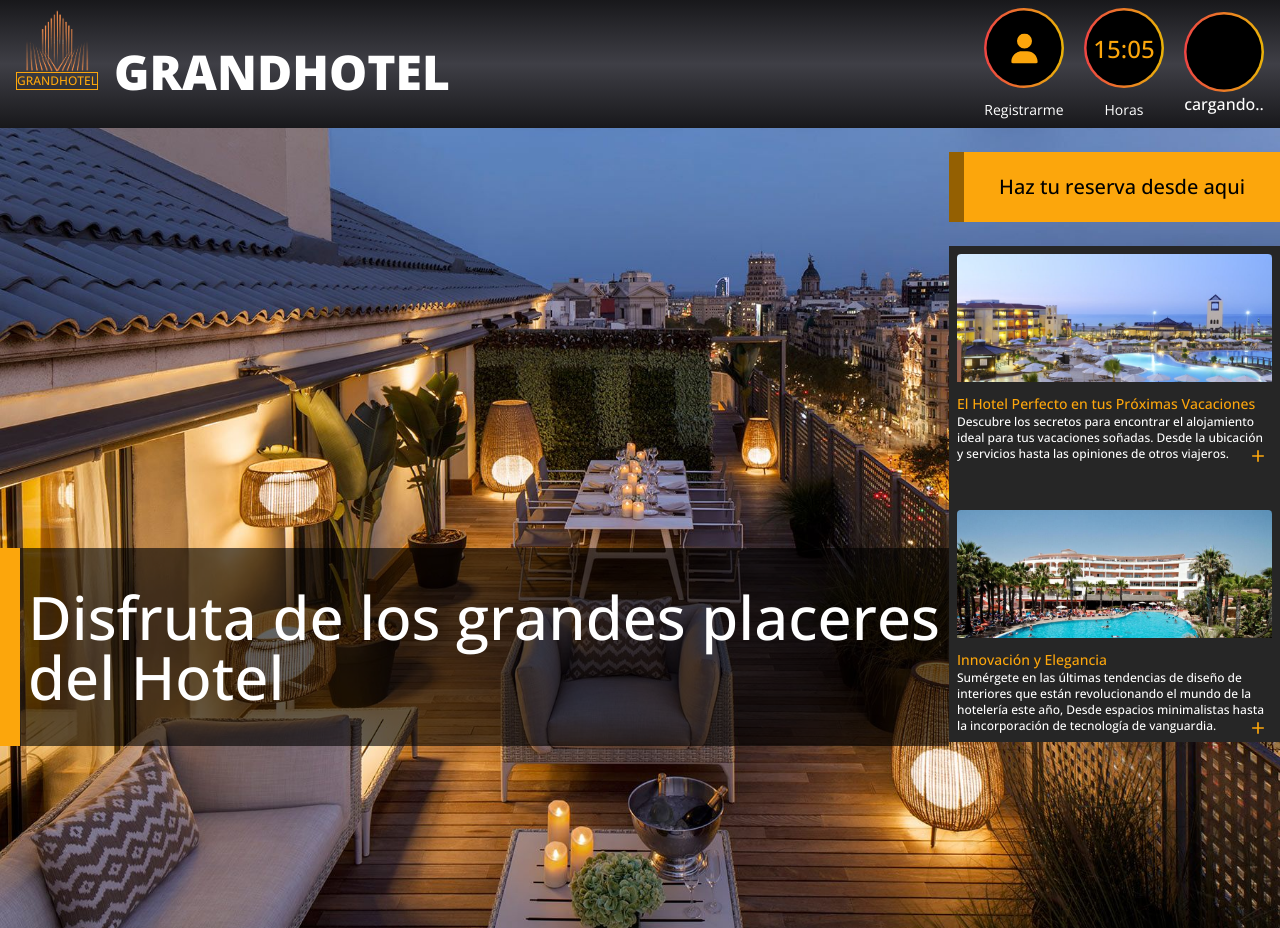
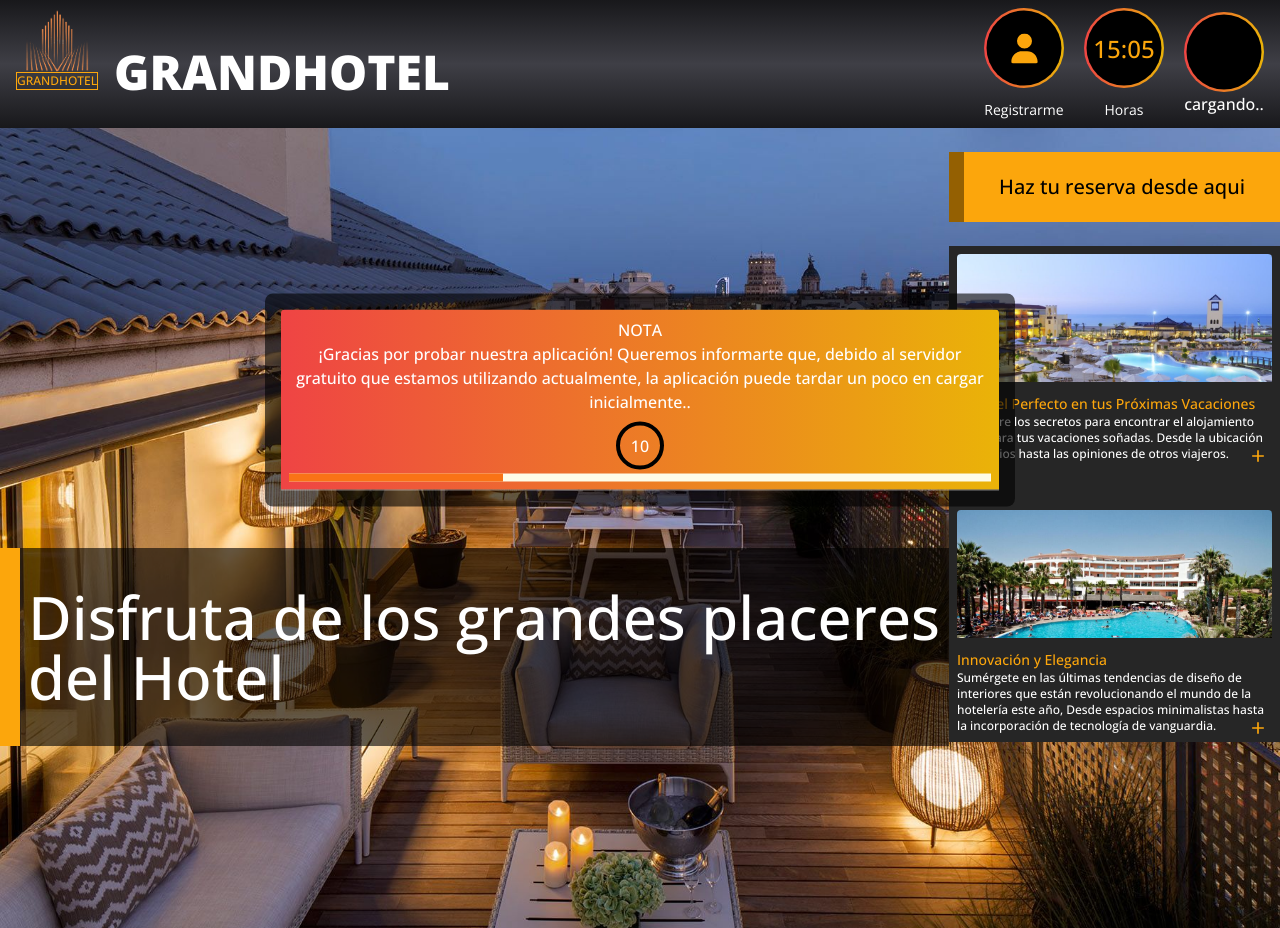
Before and after one commit to MarckWeb/hotel_reservas, a React (Vite) app in the folder hotel_front/: page / in a window 1280 px wide. Built offline with nearby package versions, Linux system fonts and the light colour scheme; no server answers.

Commit message:
add component notificaction user

```diff
--- a/hotel_front/src/App.tsx
+++ b/hotel_front/src/App.tsx
@@ -1,7 +1,7 @@
 /* eslint-disable react-hooks/exhaustive-deps */
 import './App.css'
 import { useVisibility } from './hook/useVisibility'
-import { useEffect } from 'react'
+import { useEffect, useState } from 'react'
 import { Navigate, Route, Routes } from 'react-router-dom'
 import { useToggleMenu } from './hook/useToggleMenu'
 import { useAuthContext } from './context/auth-context'
@@ -17,8 +17,10 @@ import InfoHotel from './page/InfoHotel'
 import Business from './page/Business'
 import Alert from './components/Alert'
 import { AlertProvider } from './context/auth-alert'
+import Notifi from './components/Notifi'
 
 function App() {
+  const [showNotification, setShowNotification] = useState<boolean>(true)
   const { isVisible, toggleVisibility } = useVisibility()
   const { isActive, toggleActiveMenu } = useToggleMenu()
   const { getTokenUser, userExist } = useAuthContext()
@@ -27,9 +29,14 @@ function App() {
     getTokenUser()
   }, [])
 
+  const handleCloseNotification = () => {
+    setShowNotification(false)
+  }
+
   return (
     <AlertProvider>
       <div>
+        {showNotification && <Notifi onClose={handleCloseNotification} />}
         <div
           className={`w-full max-w-[1350px] h-screen m-auto font-sans ${isVisible ? 'blur-sm' : ''}  relative`}
         >
--- a/hotel_front/src/components/Alert.tsx
+++ b/hotel_front/src/components/Alert.tsx
@@ -46,7 +46,6 @@ const Alert: React.FC = () => {
           className="rounded-b bg-background-second"
           style={{
             width: `${progress}%`,
-            // backgroundColor: '#4CAF50',
             height: '10px',
             transition: '0.5s linear',
           }}
--- /dev/null
+++ b/hotel_front/src/components/Notifi.tsx
@@ -0,0 +1,66 @@
+import React, { useEffect, useState } from 'react'
+import Icono from '../assets/cargando.gif'
+
+interface LoadingNotificationProps {
+  onClose: () => void
+}
+
+const Notifi: React.FC<LoadingNotificationProps> = ({ onClose }) => {
+  const [isVisible, setIsVisible] = useState(true)
+  const [countdown, setCountdown] = useState(15)
+
+  useEffect(() => {
+    const timer = setTimeout(() => {
+      setIsVisible(false)
+      onClose()
+    }, 25000) // 15 segundos
+
+    const countdownTimer = setInterval(() => {
+      setCountdown((prevCountdown) => {
+        if (prevCountdown > 1) {
+          return prevCountdown - 1
+        } else {
+          clearInterval(countdownTimer)
+          return 0
+        }
+      })
+    }, 1000) // 1 segundo
+
+    return () => {
+      clearTimeout(timer)
+      clearInterval(countdownTimer)
+    }
+  }, [onClose])
+
+  if (!isVisible) return null
+  return (
+    <section className="absolute top-[50%] left-[50%] translate-x-[-50%] translate-y-[-50%] w-full max-w-[750px] p-4 bg-backgroun-title rounded-lg z-50">
+      <article className=" text-center text-white  rounded-t p-2 bg-gradient-to-r from-red-500 to-yellow-500 border-b ">
+        <h3>NOTA</h3>
+        <p className="mb-2">
+          ¡Gracias por probar nuestra aplicación! Queremos informarte que,
+          debido al servidor gratuito que estamos utilizando actualmente, la
+          aplicación puede tardar un poco en cargar inicialmente..
+        </p>
+        {countdown > 1 ? (
+          <p className="border-4 border-black w-12 h-12 rounded-[50%] m-auto p-2">
+            {countdown}
+          </p>
+        ) : (
+          <img className=" w-12 h-12 m-auto" src={Icono} alt="" />
+        )}
+        <div className="h-2 bg-yellow-50 mt-1">
+          <div
+            className="h-full bg-orange-500"
+            style={{
+              width: `${((15 - countdown) / 15) * 100}%`,
+              transition: 'width 1s linear',
+            }}
+          ></div>
+        </div>
+      </article>
+    </section>
+  )
+}
+
+export default Notifi
--- a/hotel_front/src/context/auth-alert.tsx
+++ b/hotel_front/src/context/auth-alert.tsx
@@ -12,6 +12,7 @@ export const useAlert = () => {
   if (!context) {
     throw new Error('useAlert debe ser usado dentro de un AlertProvider')
   }
+
   return context
 }
 
```
Also changed, not shown: hotel_front/src/assets/cargando.gif (added).
